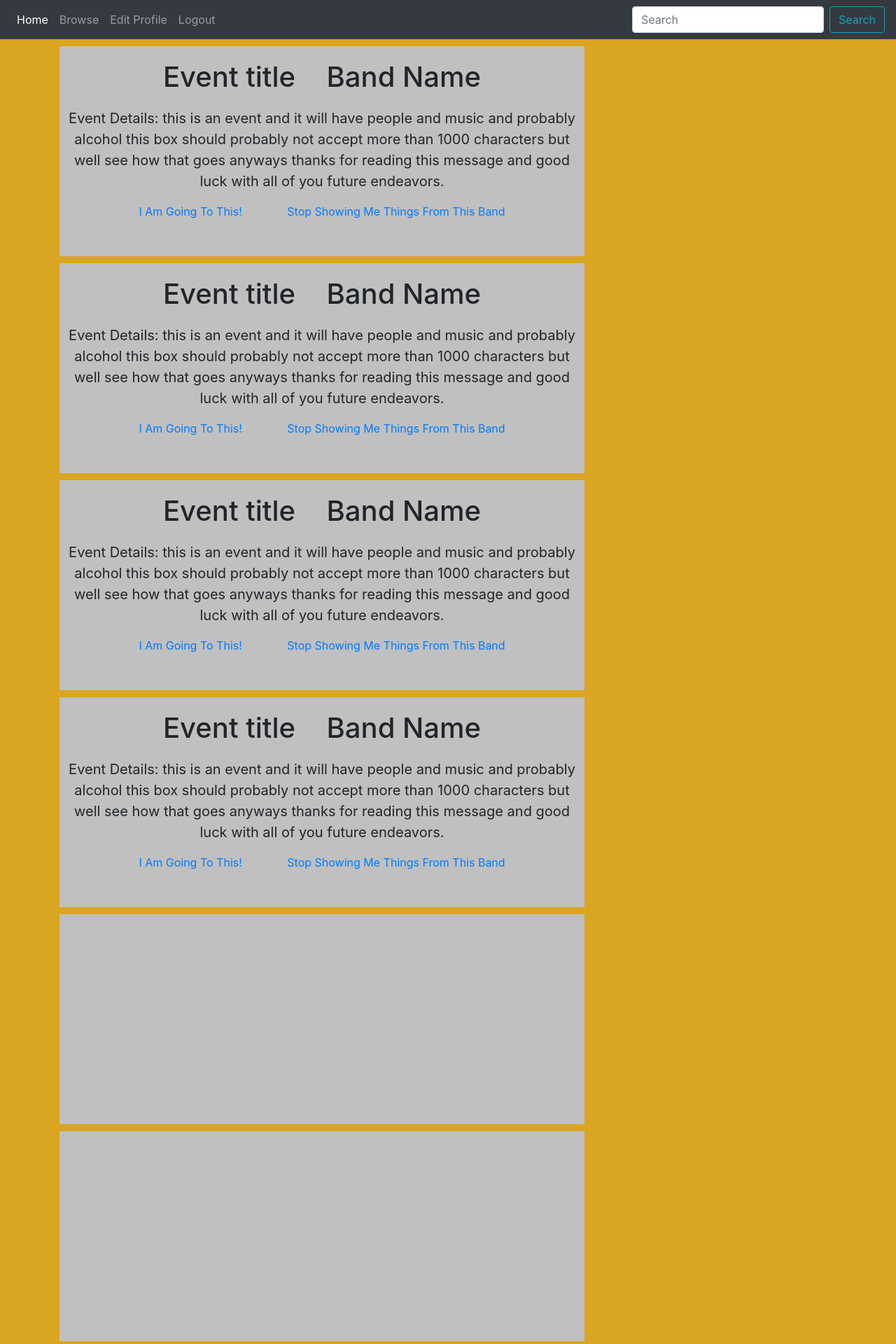
After one commit to tresnerj/Smart-Venue, a Django app: template apps/dashboardApp/static/dashboardApp/templates/index.html in a window 1280 px wide. The commit adds this page. Shown: the top 1920 px of the page at 70% size. Run offline with Django 3.2, Linux system fonts and the light colour scheme; the template is opened without the code that fills it, so the values that code supplies are empty; some libraries are stand-ins or nearby versions.

Commit message:
added front end content

```diff
--- /dev/null
+++ b/apps/dashboardApp/static/dashboardApp/templates/index.html
@@ -0,0 +1,116 @@
+<!DOCTYPE html>
+<html lang="en">
+<head>
+    <meta charset="UTF-8">
+    <meta name="viewport" content="width=device-width, initial-scale=1.0">
+    <meta http-equiv="X-UA-Compatible" content="ie=edge">
+    <title>Home Page</title>
+    <link rel="stylesheet" href="https://stackpath.bootstrapcdn.com/bootstrap/4.1.3/css/bootstrap.min.css" integrity="sha384-MCw98/SFnGE8fJT3GXwEOngsV7Zt27NXFoaoApmYm81iuXoPkFOJwJ8ERdknLPMO" crossorigin="anonymous">
+    <style>
+    body{
+        background-color:goldenrod;
+    }
+    .box{
+        height:300px;
+        width: 750px;
+        background-color:silver;
+        margin: 10px 0px;
+        text-align: center
+    }
+    .box h1{
+        display:inline-block;
+        margin: 20px;
+    }
+    .box-header{
+        text-align: center;
+    }
+    .box a{
+        margin: 30px;
+    }
+    .box p{
+        font-size:20px;
+    }
+    </style>
+</head>
+<body>
+
+    <nav class="navbar navbar-expand-lg navbar-dark bg-dark">
+        <button class="navbar-toggler" type="button" data-toggle="collapse" data-target="#navbarColor01" aria-controls="navbarColor01" aria-expanded="false" aria-label="Toggle navigation">
+        <span class="navbar-toggler-icon"></span>
+        </button>
+
+        <div class="collapse navbar-collapse" id="navbarColor01">
+            <ul class="navbar-nav mr-auto">
+                <li class="nav-item active">
+                <a class="nav-link" href="#">Home <span class="sr-only">(current)</span></a>
+                </li>
+                <li class="nav-item">
+                    <a class="nav-link" href="#">Browse</a>
+                </li>
+                <li class="nav-item">
+                    <a class="nav-link" href="#">Edit Profile</a>
+                </li>
+                <li class="nav-item">
+                    <a class="nav-link" href="/logout">Logout</a>
+                </li>
+            </ul>
+            <form class="form-inline">
+                <input class="form-control mr-sm-2" type="search" placeholder="Search" aria-label="Search">
+                <button class="btn btn-outline-info my-2 my-sm-0" type="submit">Search</button>
+            </form>
+        </div>
+    </nav>
+    <div class='container'>
+        <div class='box'>
+            <div class="box-header">
+            <h1>Event title</h1>
+            <h1>Band Name</h1>
+            </div>
+            <p>Event Details: this is an event and it will have people and music and probably alcohol this box should probably not accept more than 1000 characters but well see how that goes anyways thanks for reading this message and good luck with all of you future endeavors.
+            </p>
+            <a href="#">I Am Going To This!</a>
+            <a href="#">Stop Showing Me Things From This Band</a>
+        </div>
+        <div class='box'>
+                <div class="box-header">
+                <h1>Event title</h1>
+                <h1>Band Name</h1>
+                </div>
+                <p>Event Details: this is an event and it will have people and music and probably alcohol this box should probably not accept more than 1000 characters but well see how that goes anyways thanks for reading this message and good luck with all of you future endeavors.
+                </p>
+                <a href="#">I Am Going To This!</a>
+                <a href="#">Stop Showing Me Things From This Band</a>
+            </div>
+            <div class='box'>
+                    <div class="box-header">
+                    <h1>Event title</h1>
+                    <h1>Band Name</h1>
+                    </div>
+                    <p>Event Details: this is an event and it will have people and music and probably alcohol this box should probably not accept more than 1000 characters but well see how that goes anyways thanks for reading this message and good luck with all of you future endeavors.
+                    </p>
+                    <a href="#">I Am Going To This!</a>
+                    <a href="#">Stop Showing Me Things From This Band</a>
+                </div>
+                <div class='box'>
+                        <div class="box-header">
+                        <h1>Event title</h1>
+                        <h1>Band Name</h1>
+                        </div>
+                        <p>Event Details: this is an event and it will have people and music and probably alcohol this box should probably not accept more than 1000 characters but well see how that goes anyways thanks for reading this message and good luck with all of you future endeavors.
+                        </p>
+                        <a href="#">I Am Going To This!</a>
+                        <a href="#">Stop Showing Me Things From This Band</a>
+                    </div>
+
+        <div class='box'></div>
+        <div class='box'></div>
+        <div class='box'></div>
+        <div class='box'></div>
+        <div class='box'></div>
+        <div class='box'></div>
+        <div class='box'></div>
+        <div class='box'></div>
+
+    </div>
+</body>
+</html>
```
Also changed, not shown: apps/loginApp/templates/loginApp/registration.html (+4 -4 lines).
